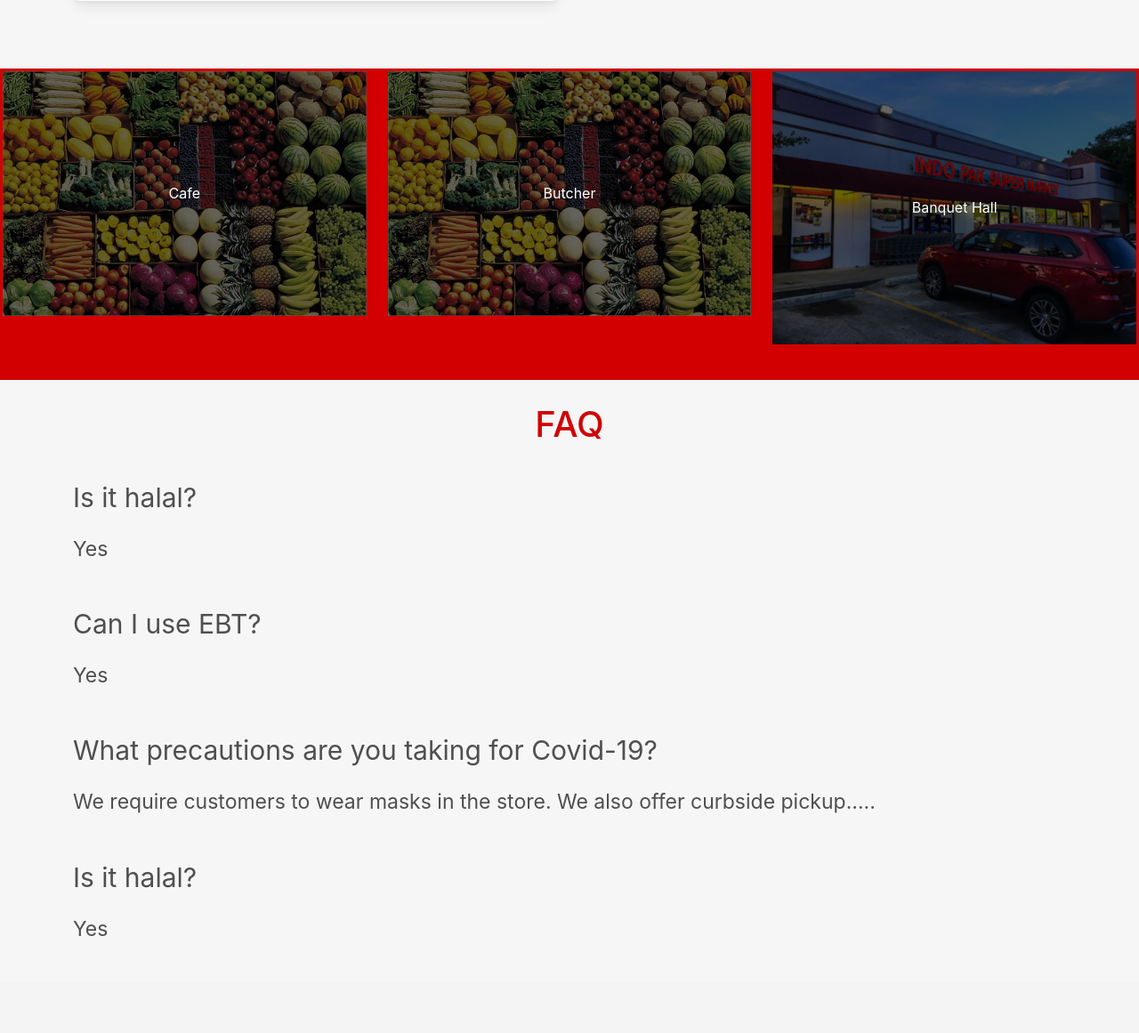
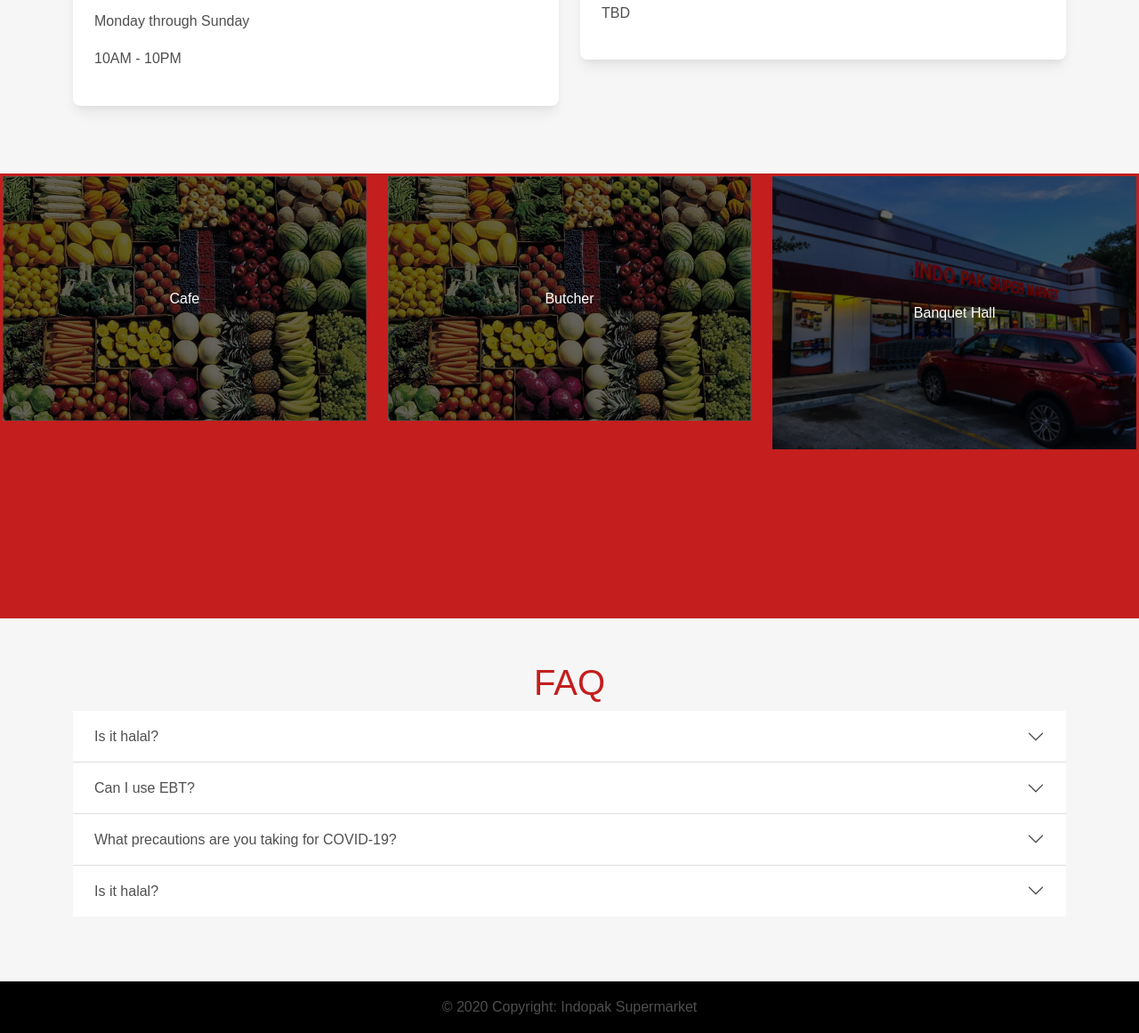
Before and after one commit to raiskazi/indopak-website, a Flask app: page / in a window 1280 px wide. Shown: the part 3623-4784 px from the top of the page at 89% size. Before the commit the page ends 4675 px from the top, so only its background shows below. Run offline with Flask 2, Linux system fonts and the light colour scheme; some libraries are stand-ins or nearby versions.

Commit message:
touches on home page

```diff
--- a/templates/index.html
+++ b/templates/index.html
@@ -8,13 +8,14 @@
     width: 100%;
     /* The width is the width of the web page */
   }
+
   #colorstrip {
-  width: 100%; height: 350px;
+    width: 100%;
+    height: 500px;
     border-style: solid;
-  border-color: rgb(210, 0, 0);
-  background-color: rgb(210, 0, 0);
+    border-color: rgb(196, 30, 30);
+    background-color: rgb(196, 30, 30);
   }
-
 </style>
 
 
@@ -55,7 +56,7 @@
 <div class="container">
   <br>
   <br>
-    <h1 style="color:rgb(210, 0, 0); text-align:center">Our Mission</h1>
+  <h1 style="color:rgb(196, 30, 30); text-align:center">Our Mission</h1>
   <br>
   <p style="font-size:20px; text-align:center"> Welcome to Indopak Supermarket! From the beginning, it has been our
     mission to provide quality goods and produce to the the Asian community of DFW. The love and support we have
@@ -66,11 +67,15 @@
 </div>
 
 
-  <div id="colorstrip"/>
-    <div class = "row" >
-      <div class = "col-4"> <img src="{{url_for('static', filename='images/produce.jpg')}}" class="img-fluid shadow-5-strong"/> </div>
-      <div class = "col-4"> <img src="{{url_for('static', filename='images/outside.jpg')}}" class="img-fluid shadow-5-strong"/> </div>
-      <div class = "col-4"> <img src="{{url_for('static', filename='images/outside.jpg')}}" class="img-fluid shadow-5-strong"/></div> </div>
+<div id="colorstrip" />
+<div class="row">
+  <div class="col-4"> <img src="{{url_for('static', filename='images/produce.jpg')}}"
+      class="img-fluid shadow-5-strong" /> </div>
+  <div class="col-4"> <img src="{{url_for('static', filename='images/outside.jpg')}}"
+      class="img-fluid shadow-5-strong" /> </div>
+  <div class="col-4"> <img src="{{url_for('static', filename='images/outside.jpg')}}"
+      class="img-fluid shadow-5-strong" /></div>
+</div>
 </div>
 </div>
 
@@ -79,7 +84,7 @@
 <div class="container">
   <section id="location"></section>
   <br>
-    <h1 style="color:rgb(210, 0, 0); text-align:center">Locations</h1>
+  <h1 style="color:rgb(196, 30, 30); text-align:center">Locations</h1>
   <br>
 
 
@@ -214,7 +219,7 @@
         <div class="card-body">
           <p class="card-text">
             <h1> <i>Plano</i> </h1>
-          <a href=972-517-7031">(972) 517-7031</a>
+            <a href="tel:972-517-7031">(972) 517-7031</a>
             <br>
             <br>
             <p>2060 W Spring Creek Pkwy #4285, Plano, TX 75023</p>
@@ -231,12 +236,12 @@
         <div class="card-body">
           <p class="card-text">
             <h1> <i>Richardson</i> </h1>
-          <a href="972-644-7900">(972) 644-7900</a>
+            <a href="tel:972-644-7900">(972) 644-7900</a>
             <br><br>
             <p>323 E Polk St, Richardson, TX 75081</p>
             <p style="color:green; font-size:25px"> <b>Open</b></p>
-          <p> <b>Sunday through Thursday </b>  9AM - 9:30PM</p>
-          <p> <b>Friday & Saturday</b>  9AM - 10PM</p>
+            <p> <b>Sunday through Thursday </b> 9AM - 9:30PM</p>
+            <p> <b>Friday & Saturday</b> 9AM - 10PM</p>
           </p>
         </div>
       </div>
@@ -424,8 +429,8 @@
 </div>
 
 
-  <div id="colorstrip"/>
-    <div class = "row" >
+<div id="colorstrip" />
+<div class="row">
   <!-- <div class = "col-4"> <img src="{{url_for('static', filename='images/produce.jpg')}}" class="img-fluid shadow-5-strong"/> </div>
       <div class = "col-4"> <img src="{{url_for('static', filename='images/outside.jpg')}}" class="img-fluid shadow-5-strong"/> </div>
       <div class = "col-4"> <img src="{{url_for('static', filename='images/outside.jpg')}}" class="img-fluid shadow-5-strong"/></div> -->
@@ -433,9 +438,7 @@
   <div class="col-4">
     <a href="{{url_for('cafe')}}">
       <div class="bg-image">
-        <img
-          src="{{url_for('static', filename='images/produce.jpg')}}" class="img-fluid shadow-5-strong"
-        />
+        <img src="{{url_for('static', filename='images/produce.jpg')}}" class="img-fluid shadow-5-strong" />
         <div class="mask" style="background-color: rgba(0, 0, 0, 0.6)">
           <div class="d-flex justify-content-center align-items-center h-100">
             <p class="text-white mb-0">Cafe</p>
@@ -448,9 +451,7 @@
   <div class="col-4">
     <a href="{{url_for('butcher')}}">
       <div class="bg-image">
-        <img
-          src="{{url_for('static', filename='images/produce.jpg')}}" class="img-fluid shadow-5-strong"
-        />
+        <img src="{{url_for('static', filename='images/produce.jpg')}}" class="img-fluid shadow-5-strong" />
         <div class="mask" style="background-color: rgba(0, 0, 0, 0.6)">
           <div class="d-flex justify-content-center align-items-center h-100">
             <p class="text-white mb-0">Butcher</p>
@@ -463,9 +464,7 @@
   <div class="col-4">
     <a href="{{url_for('banquet')}}">
       <div class="bg-image">
-        <img
-          src="{{url_for('static', filename='images/outside.jpg')}}" class="img-fluid shadow-5-strong"
-        />
+        <img src="{{url_for('static', filename='images/outside.jpg')}}" class="img-fluid shadow-5-strong" />
         <div class="mask" style="background-color: rgba(0, 0, 0, 0.6)">
           <div class="d-flex justify-content-center align-items-center h-100">
             <p class="text-white mb-0">Banquet Hall</p>
@@ -480,22 +479,63 @@
 </div>
 
 
-<div class="container">
-  <br>
+<div class="container mt-5 mb-5">
+  <h1 style="color:rgb(196, 30, 30); text-align:center">FAQ</h1>
   <section id="faq">
-    <h1 style="color:rgb(210, 0, 0); text-align:center">FAQ</h1>
-    <br>
-    <p style="font-size: 30px">Is it halal? </p>
-    <p style="font-size: 23px">Yes </p>
-    <br>
-    <p style="font-size: 30px">Can I use EBT? </p>
-    <p style="font-size: 23px">Yes </p>
-    <br>
-    <p style="font-size: 30px">What precautions are you taking for Covid-19?</p>
-    <p style="font-size: 23px">We require customers to wear masks in the store. We also offer curbside pickup..... </p>
-    <br>
-    <p style="font-size: 30px">Is it halal? </p>
-    <p style="font-size: 23px">Yes </p>
+    <div class="accordion accordion-flush" id="accordionFlushExample">
+      <div class="accordion-item">
+        <h2 class="accordion-header" id="flush-headingOne">
+          <button class="accordion-button collapsed" type="button" data-mdb-toggle="collapse"
+            data-mdb-target="#flush-collapseOne" aria-expanded="false" aria-controls="flush-collapseOne">Is it
+            halal?</button>
+        </h2>
+        <div id="flush-collapseOne" class="accordion-collapse collapse" aria-labelledby="flush-headingOne"
+          data-mdb-parent="#accordionFlushExample">
+          <div class="accordion-body">
+            Yes! Everything from the meat on the shelves to the cafe is Zabiha Halal.
+          </div>
+        </div>
+      </div>
+      <div class="accordion-item">
+        <h2 class="accordion-header" id="flush-headingTwo">
+          <button class="accordion-button collapsed" type="button" data-mdb-toggle="collapse"
+            data-mdb-target="#flush-collapseTwo" aria-expanded="false" aria-controls="flush-collapseTwo">
+            Can I use EBT?
+          </button>
+        </h2>
+        <div id="flush-collapseTwo" class="accordion-collapse collapse" aria-labelledby="flush-headingTwo"
+          data-mdb-parent="#accordionFlushExample">
+          <div class="accordion-body">
+            Yes!
+          </div>
+        </div>
+      </div>
+      <div class="accordion-item">
+        <h2 class="accordion-header" id="flush-headingThree">
+          <button class="accordion-button collapsed" type="button" data-mdb-toggle="collapse"
+            data-mdb-target="#flush-collapseThree" aria-expanded="false" aria-controls="flush-collapseThree">What
+            precautions are you taking for COVID-19?</button>
+        </h2>
+        <div id="flush-collapseThree" class="accordion-collapse collapse" aria-labelledby="flush-headingThree"
+          data-mdb-parent="#accordionFlushExample">
+          <div class="accordion-body">We require all our customer to wear masks in the store. We also offer curbside
+            pickup...</div>
+        </div>
+      </div>
+      <div class="accordion-item">
+        <h2 class="accordion-header" id="flush-headingFour">
+          <button class="accordion-button collapsed" type="button" data-mdb-toggle="collapse"
+            data-mdb-target="#flush-collapseFour" aria-expanded="false" aria-controls="flush-collapseFour">Is it
+            halal?</button>
+        </h2>
+        <div id="flush-collapseFour" class="accordion-collapse collapse" aria-labelledby="flush-headingFour"
+          data-mdb-parent="#accordionFlushExample">
+          <div class="accordion-body">
+            Yes! Everything from the meat on the shelves to the cafe is Zabiha Halal.
+          </div>
+        </div>
+      </div>
+    </div>
     <br>
   </section>
 </div>
--- a/templates/layout.html
+++ b/templates/layout.html
@@ -24,10 +24,15 @@
 
     html,
     body {
-      font-family: -apple-system, BlinkMacSystemFont, 'Segoe UI', Roboto, Oxygen, Ubuntu, Cantarell, 'Open Sans', 'Helvetica Neue', sans-serif;
+      font-family:
+        /* -apple-system, BlinkMacSystemFont, 'Segoe UI', Roboto, Oxygen, Ubuntu, Cantarell, 'Open Sans',
+      'Helvetica Neue', sans-serif */
+        poppins-extralight, poppins, sans-serif;
+      font-weight: 100;
       background-color: #f6f6f6;
+      max-width: 100%;
+      overflow-x: hidden;
     }
-
   </style>
   {% block css %}{% endblock %}
   <meta charset="UTF-8">
@@ -43,9 +48,7 @@
       <div class="container">
         <!-- Logo -->
         <a class="navbar-brand" href="{{url_for('home')}}">
-          <img
-            src="https://storage.googleapis.com/edbrixschool/app/public/uploads/organization/75/organization_organization_indopaklogo.png"
-            height="65" alt="" loading="lazy" />
+          <img src="{{url_for('static', filename='images/indopaklogo.png')}}" height="65" alt="" loading="lazy" />
         </a>
         <!-- Toggle button -->
         <button class="navbar-toggler" type="button" data-mdb-toggle="collapse"
@@ -115,7 +118,14 @@
 
   {% block content %}
   {% endblock %}
-
+  <footer class="bg-light text-center text-lg-start">
+    <!-- Copyright -->
+    <div class="text-center p-3" style="background-color: rgba(0, 0, 0)">
+      © 2020 Copyright:
+      Indopak Supermarket
+    </div>
+    <!-- Copyright -->
+  </footer>
 </body>
 
 
```
Also changed, not shown: templates/cafe/plano.html (+64 -64 lines), static/images/indopaklogo.png (added). Lines whose indentation alone changed are shown as unchanged.
